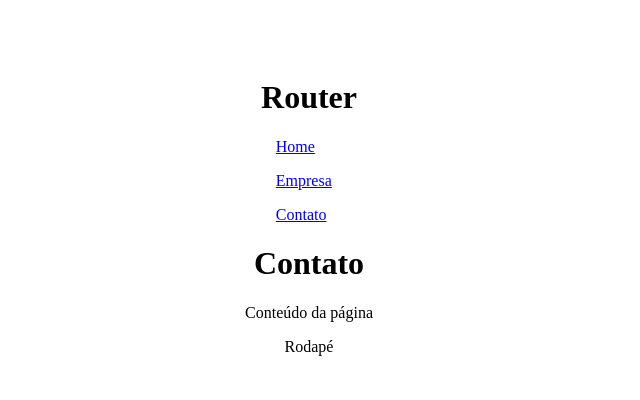
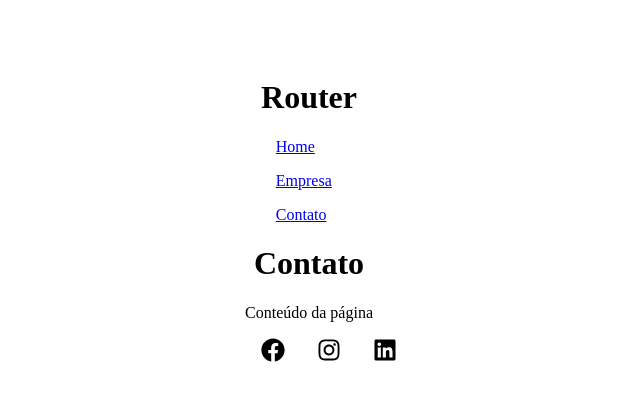
Before and after one commit to Daniel-Penelva/Aprendendo-React-com-JavaScript, a React (Create React App) app: page /contato in a window 1280 px wide. Shown: the top 400 px of the page, without its empty margins (331-971 px from the left). Built offline with nearby package versions, Linux system fonts and the light colour scheme.

Commit message:
Icons React + reinstalando o node-modules

```diff
--- a/package.json
+++ b/package.json
@@ -8,6 +8,7 @@
     "@testing-library/user-event": "^13.5.0",
     "react": "^18.2.0",
     "react-dom": "^18.2.0",
+    "react-icons": "^4.12.0",
     "react-router-dom": "^6.17.0",
     "react-scripts": "^5.0.1",
     "web-vitals": "^2.1.4"
@@ -35,5 +36,9 @@
       "last 1 firefox version",
       "last 1 safari version"
     ]
+  },
+  "devDependencies": {
+    "webpack": "^5.89.0",
+    "webpack-cli": "^5.1.4"
   }
 }
--- a/src/App.js
+++ b/src/App.js
@@ -4,7 +4,7 @@
 import Empresa from "./pages/Empresa";
 import Contato from "./pages/Contato";
 import Navbar from "./components/ex9-router/Navbar";
-import Footer from "./components/ex9-router/Footer";
+import Rodape from "./components/ex10-icons/Rodape";
 
 
 function App() {
@@ -20,7 +20,7 @@
             <Route path="/empresa" element = {<Empresa />}/>
             <Route path="/contato" element= {<Contato />} />
         </Routes>
-        <Footer />
+        <Rodape />
       </Router>
     </div>
   );
--- /dev/null
+++ b/src/components/ex10-icons/Rodape.js
@@ -0,0 +1,16 @@
+import { FaFacebook, FaInstagram, FaLinkedin } from 'react-icons/fa'
+import styles from './Rodape.module.css';
+
+function Rodape() {
+    return (
+        <footer>
+            <ul className={styles.social_list}>
+                <li><FaFacebook/></li>
+                <li><FaInstagram/></li>
+                <li><FaLinkedin/></li>
+            </ul>
+         </footer>
+    );
+}
+
+export default Rodape;
--- /dev/null
+++ b/src/components/ex10-icons/Rodape.module.css
@@ -0,0 +1,16 @@
+.social_list{
+    display: flex;
+    justify-content: center;
+    align-items: center;
+    list-style: none;
+
+}
+
+.social_list li {
+margin: 0 1em;
+}
+
+.social_list svg{
+    font-size: 1.5em;
+    cursor: pointer;
+}
```
Also changed, not shown: 2 other files (tests, documents, lock files or other folders).
